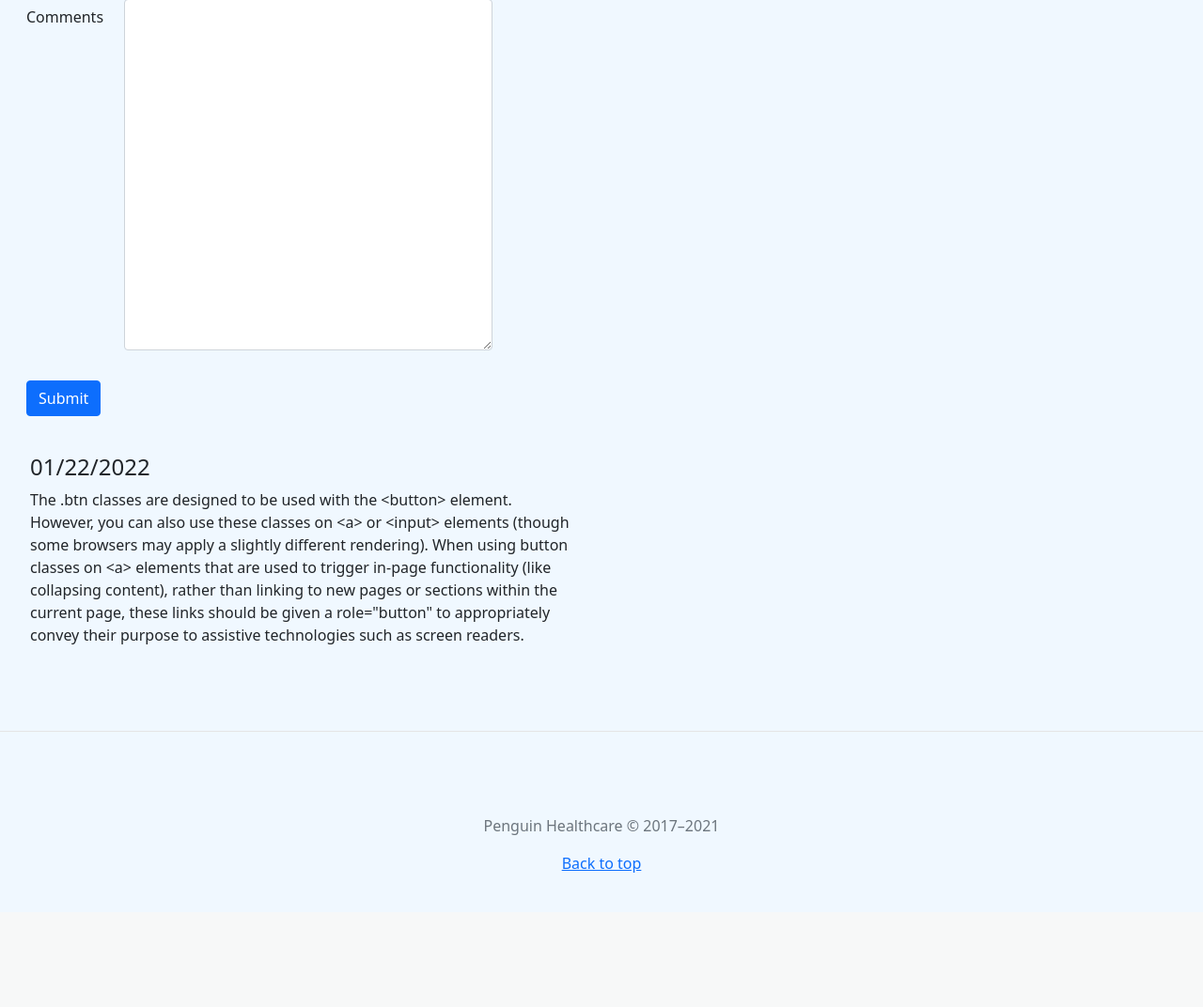
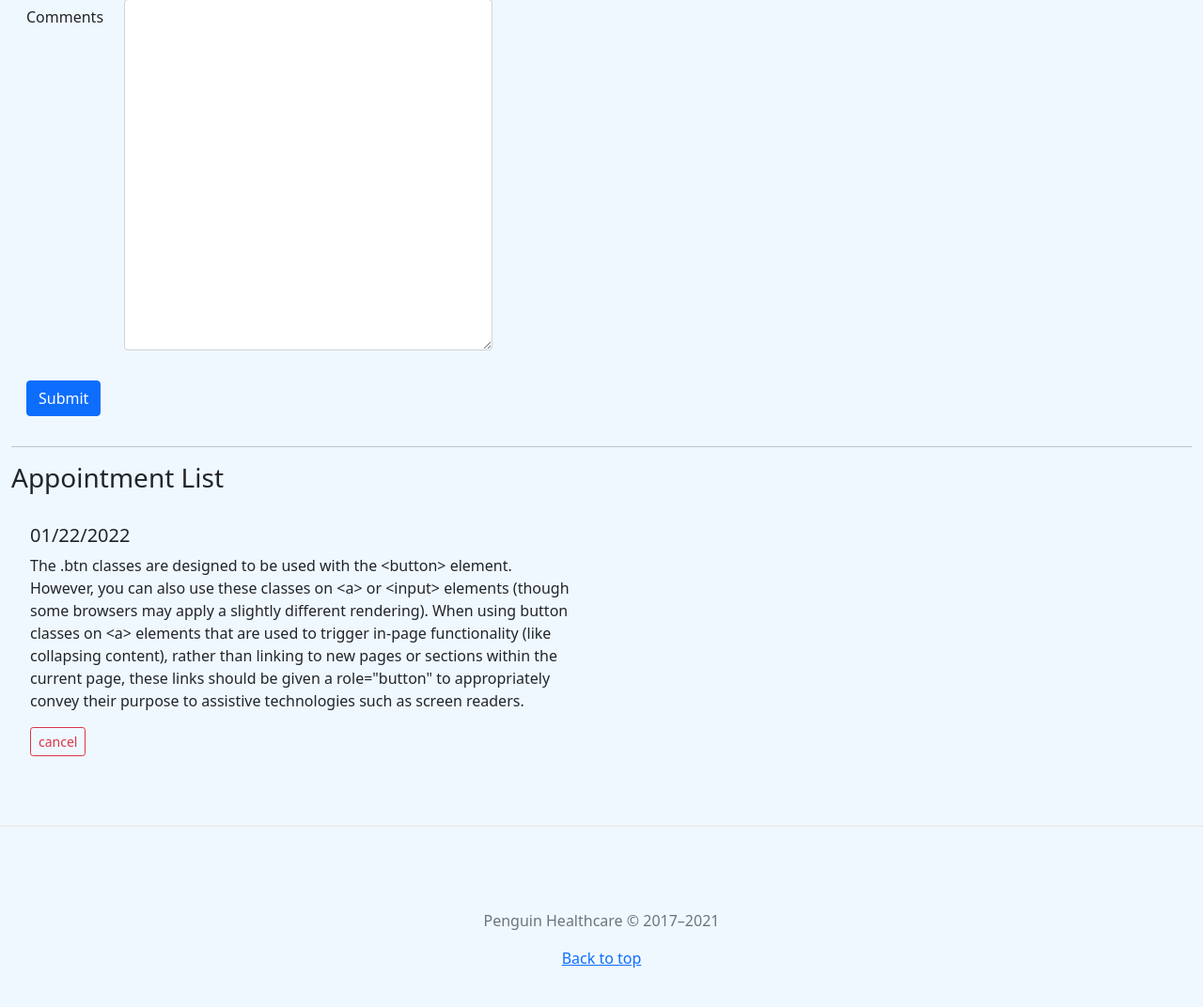
Before and after one commit to ceyeoh/fyp_doppler, a Flask app: page /appointment in a window 1280 px wide. Shown: the part 629-1701 px from the top of the page at 94% size. Before the commit the page ends 1558 px from the top, so only its background shows below. Run offline with Flask 2, Linux system fonts and the light colour scheme; a user stored in the database is signed in; data comes from the database, SQL or seed files in the repository; both versions use the stored data as it was after the commit.

Commit message:
add delete function

```diff
--- a/plot_cv.py
+++ b/plot_cv.py
@@ -4,6 +4,7 @@ import pickle
 from pathlib import Path
 import plotly.express as px
 import plotly.graph_objects as go
+from plotly.subplots import make_subplots
 
 # path = Path("result_cv/")
 # data = [str(i) for i in list(path.glob("*.pkl"))]
--- a/website/static/scripts/script.js
+++ b/website/static/scripts/script.js
@@ -1,10 +1,19 @@
 $(document).ready(function () {
-  console.log('uploaded')
-  $('form input').change(function () {
-    $('form p').text(this.files[0].name + " selected");
+  console.log("uploaded");
+  $("form input").change(function () {
+    $("form p").text(this.files[0].name + " selected");
   });
 });
 
 $(function () {
-  $('#datepicker').datepicker();
+  $("#datepicker").datepicker();
 });
+
+function deleteAppointment(appointmentId) {
+  fetch("/delete-appointment", {
+    method: "POST",
+    body: JSON.stringify({ appointmentId: appointmentId }),
+  }).then((_res) => {
+    window.location.href = "/appointment";
+  });
+}
--- a/website/templates/appointment.html
+++ b/website/templates/appointment.html
@@ -30,15 +30,19 @@
 
             <div class="d-grid gap-2 d-md-flex justify-content-md-start p-3">
                 <button type="submit" class="btn btn-primary">Submit</button>
-                <!-- <a class="w-100 btn btn-lg btn-primary" href="/home" role="button">Submit</a> -->
             </div>
         </form>
+        <hr>
+        <h3>Appointment List</h3>
         <div class="row form-group p-3">
             <ul class="list-group list-group-flush col-sm-6" id="notes">
                 {% for appointment in user.appointments %}
                 <li style="background-color:aliceblue" class="list-group-item">
-                <h4>{{ appointment.date }}</h4>
+                <h5>{{ appointment.date }}</h5>
                 <p>{{ appointment.comment }}</p>
+                <button type="button" class="btn btn-outline-danger btn-sm" onClick="deleteAppointment({{ appointment.id }})">
+                    cancel
+                </button>
                 </li>
                 {% endfor %}
             </ul>
--- a/website/views.py
+++ b/website/views.py
@@ -1,11 +1,12 @@
 import io
 import base64
-from flask import Blueprint, render_template, request, flash, redirect, url_for
+from flask import Blueprint, render_template, request, flash, redirect, url_for, jsonify
 from .utils import allowed_file, find_y, find_x, loader
 from .model import inference
 from flask_login import login_required, current_user
 from .database import Appointment
 from . import db
+import json
 
 views = Blueprint(
     "views",
@@ -33,7 +34,7 @@ def appointment():
         comment = request.form.get("comment")
         print(date, comment)
         if len(comment) < 1:
-            flash("Please enter a comment", category="alert")
+            flash("Please enter a comment", category="error")
             # return redirect(request.url)
         else:
             new_appointment = Appointment(
@@ -43,7 +44,7 @@ def appointment():
             )
             db.session.add(new_appointment)
             db.session.commit()
-            flash("Appointment has been added", category="success")
+            # flash("Appointment has been added", category="success")
             # return redirect(url_for("views.appointment"))
     return render_template("appointment.html", user=current_user)
 
@@ -75,3 +76,16 @@ def diagnose():
         return render_template("diagnose.html", img_data=img_data, res=out, user=current_user)
     else:
         return render_template("diagnose.html", user=current_user)
+
+@views.route("/delete-appointment", methods=["POST"])
+@login_required
+def delete_appointment():
+    appointment = json.loads(request.data)
+    print(appointment)
+    appointmentId = appointment["appointmentId"]
+    appointment = Appointment.query.get(appointmentId)
+    if appointment:
+        if appointment.user_id == current_user.id:
+            db.session.delete(appointment)
+            db.session.commit()
+    return jsonify({})
```
Also changed, not shown: website/database.db.
